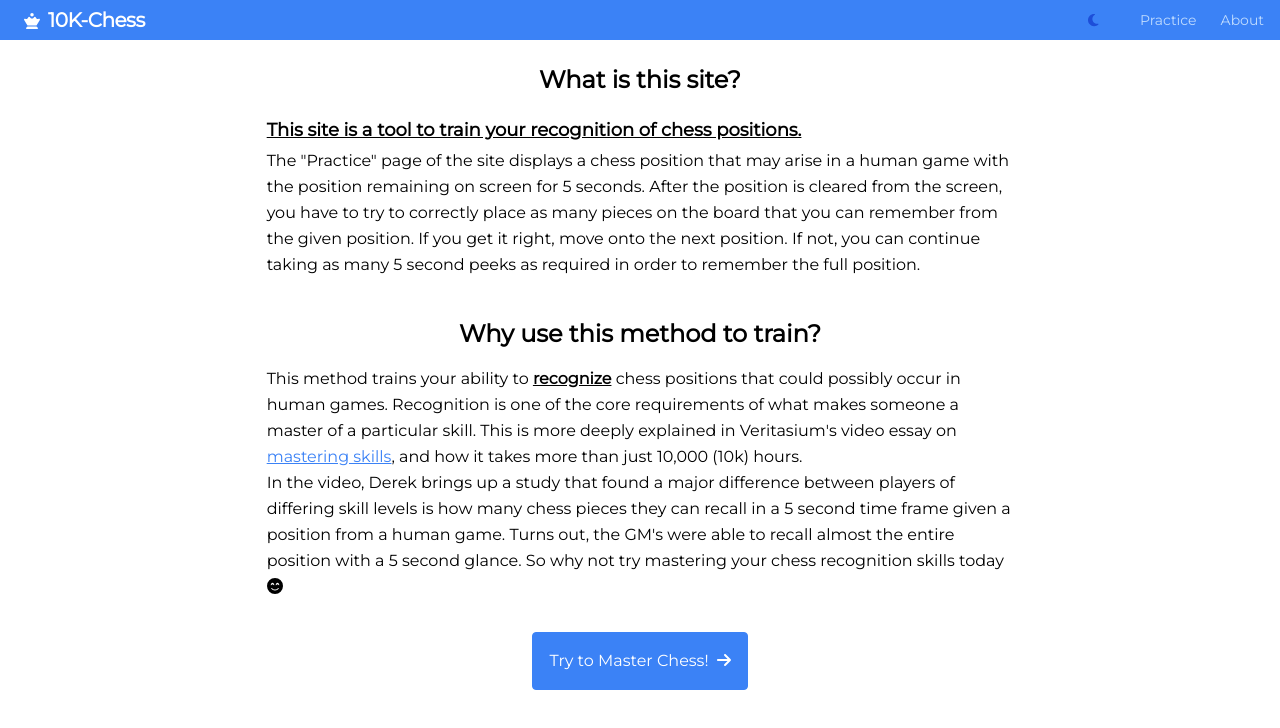
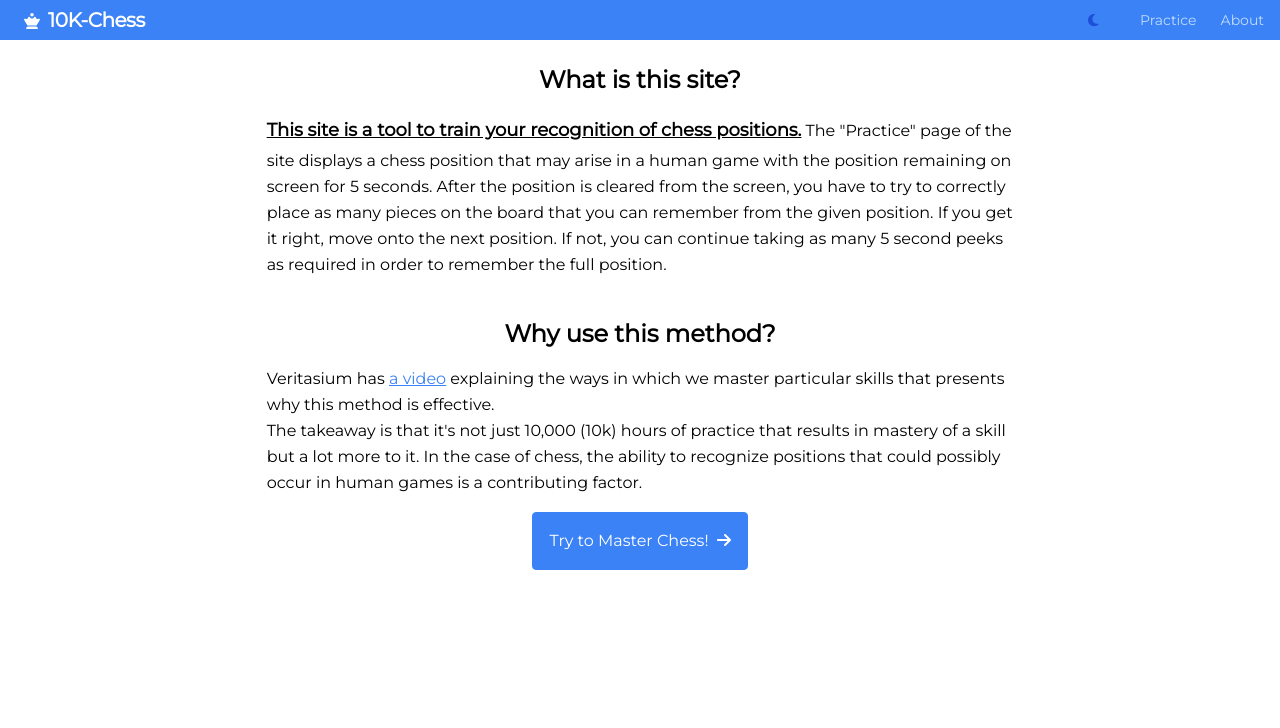
Before and after one commit to siobe34/chess-veritasium, a React (Create React App) app: page / in a window 1280 px wide. Shown: the top 728 px of the page. Built offline with nearby package versions, Linux system fonts and the light colour scheme.

Commit message:
Re-wrote landing page to be more concise

```diff
--- a/src/pages/Landing.tsx
+++ b/src/pages/Landing.tsx
@@ -1,10 +1,8 @@
-import { Link } from "react-router-dom";
-
 import { FontAwesomeIcon } from "@fortawesome/react-fontawesome";
 import { faArrowRight, faFaceSmileBeam } from "@fortawesome/free-solid-svg-icons";
 
 import Content from "../components/Content";
-import Button from "../components/Button";
+import LinkButton from "../components/LinkButton";
 
 function Landing() {
     return (
@@ -14,37 +12,30 @@ function Landing() {
                 <p className='leading-relaxed'>
                     <span className='font-semibold text-lg underline leading-loose'>
                         This site is a tool to train your recognition of chess positions.
-                    </span>
-                    <br />
+                    </span>{" "}
                     The "Practice" page of the site displays a chess position that may arise in a human game with the position remaining on screen for
                     5 seconds. After the position is cleared from the screen, you have to try to correctly place as many pieces on the board that you
                     can remember from the given position. If you get it right, move onto the next position. If not, you can continue taking as many 5
                     second peeks as required in order to remember the full position.
                 </p>
             </div>
-            <h1 className='font-bold text-2xl text-center mt-6'>Why use this method to train?</h1>
+            <h1 className='font-bold text-2xl text-center mt-6'>Why use this method?</h1>
             <div className='flex flex-col items-start justify-center w-7/12'>
                 <p className='leading-relaxed'>
-                    This method trains your ability to <span className='font-semibold underline'>recognize</span> chess positions that could possibly
-                    occur in human games. Recognition is one of the core requirements of what makes someone a master of a particular skill. This is
-                    more deeply explained in Veritasium's video essay on{" "}
+                    Veritasium has{" "}
                     <a className='text-blue-500 underline hover:text-blue-300' href='https://www.youtube.com/watch?v=5eW6Eagr9XA'>
-                        mastering skills
-                    </a>
-                    , and how it takes more than just 10,000 (10k) hours.
+                        a video
+                    </a>{" "}
+                    explaining the ways in which we master particular skills that presents why this method is effective.
                     <br />
-                    In the video, Derek brings up a study that found a major difference between players of differing skill levels is how many chess
-                    pieces they can recall in a 5 second time frame given a position from a human game. Turns out, the GM's were able to recall almost
-                    the entire position with a 5 second glance. So why not try mastering your chess recognition skills today{" "}
-                    <FontAwesomeIcon icon={faFaceSmileBeam} />
+                    The takeaway is that it's not just 10,000 (10k) hours of practice that results in mastery of a skill but a lot more to it. In the
+                    case of chess, the ability to recognize positions that could possibly occur in human games is a contributing factor.
                 </p>
             </div>
-            <Button buttonStyle='primary' customUtils='py-4 m-4'>
-                <Link to={"/practice"}>
-                    Try to Master Chess!
-                    <FontAwesomeIcon icon={faArrowRight} className='ml-2' />
-                </Link>
-            </Button>
+            <LinkButton href='/practice' buttonStyle='primary'>
+                Try to Master Chess!
+                <FontAwesomeIcon icon={faArrowRight} className='ml-2' />
+            </LinkButton>
         </Content>
     );
 }
```
